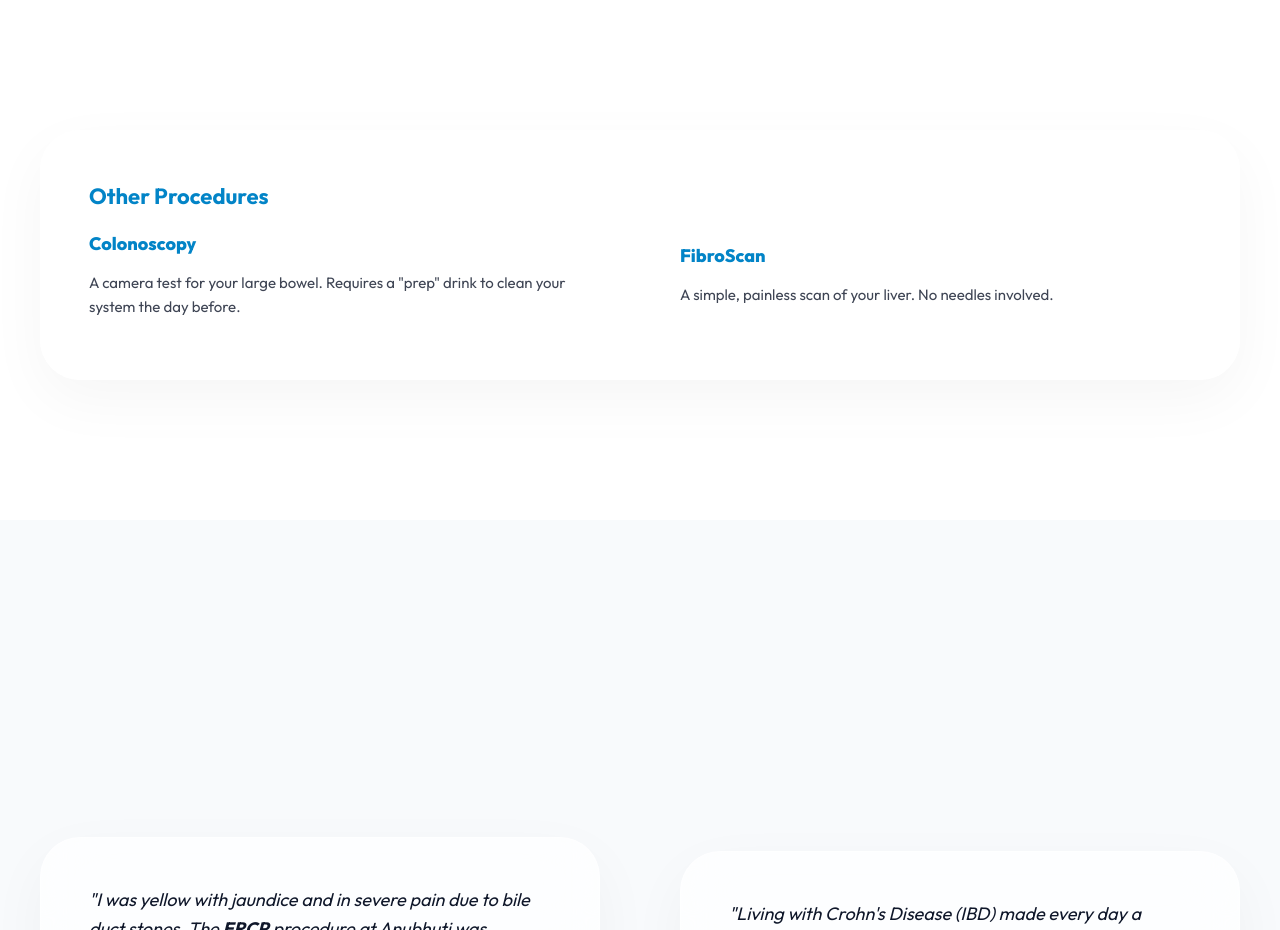
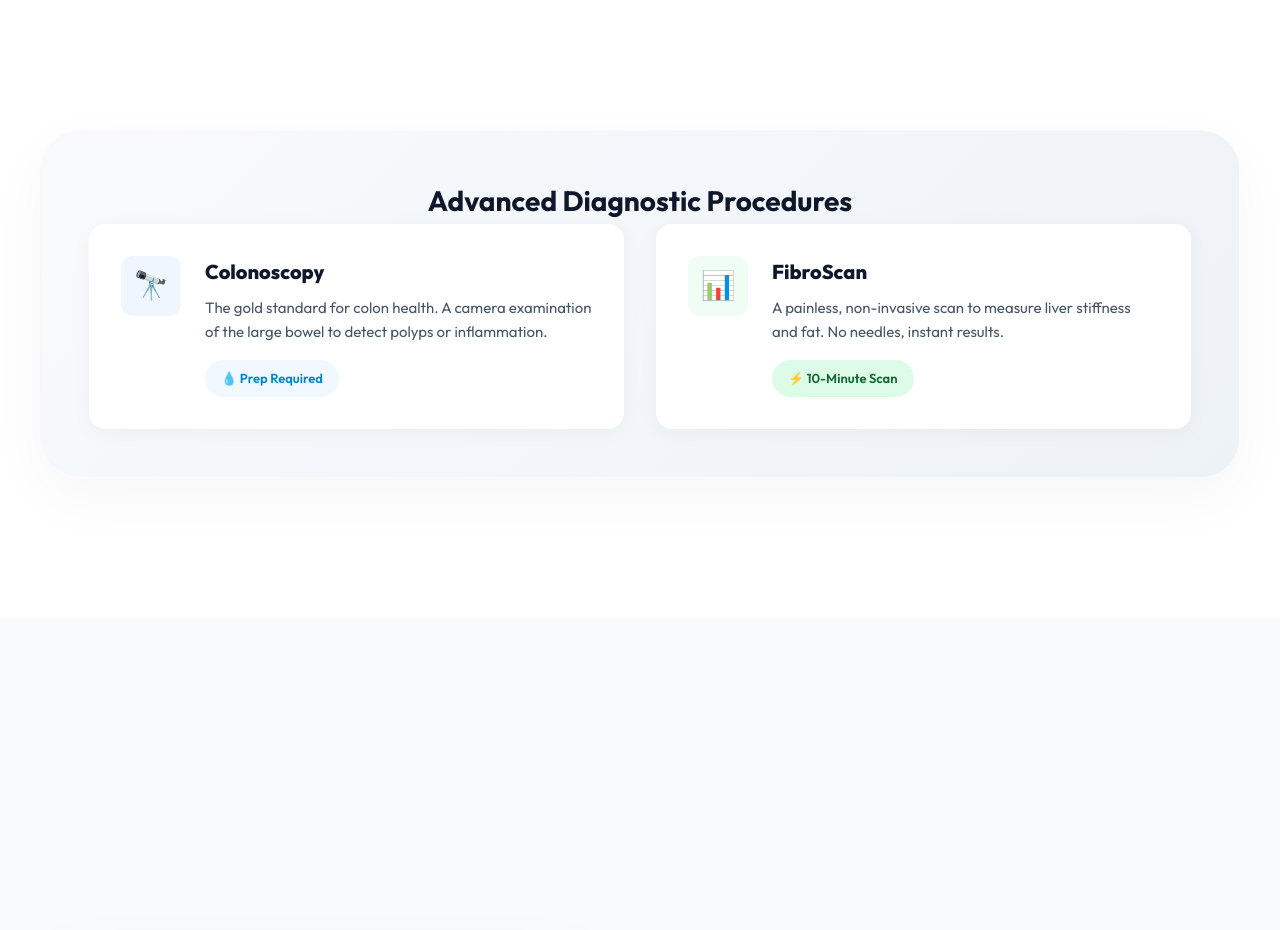
Before and after one commit to beandoc/anubhuti, a website built with Vite: page index.html in a window 1280 px wide. Shown: the part 6460-7390 px from the top of the page. Built offline with nearby package versions, Linux system fonts and the light colour scheme; files whose address does not match are found by name.

Commit message:
procedure

```diff
--- a/index.html
+++ b/index.html
@@ -577,17 +577,52 @@
                 </div>
 
                 <div class="mt-80">
-                    <div class="proc-card glass-card">
-                        <h4>Other Procedures</h4>
-                        <div class="grid-2">
-                            <div>
-                                <h5>Colonoscopy</h5>
-                                <p>A camera test for your large bowel. Requires a "prep" drink to clean your system
-                                    the day before.</p>
+                    <div class="glass-card p-48" style="background: linear-gradient(135deg, #f8fafc 0%, #edf2f7 100%);">
+                        <h4 class="mb-40" style="text-align: center; font-size: 28px; color: var(--slate-dark);">
+                            Advanced Diagnostic Procedures</h4>
+                        <div class="grid-2" style="gap: 32px;">
+                            <!-- Colonoscopy Card -->
+                            <div class="procedure-card"
+                                style="background: white; padding: 32px; border-radius: 16px; box-shadow: 0 4px 20px rgba(0,0,0,0.04); display: flex; align-items: start; gap: 24px;">
+                                <div
+                                    style="background: #eff6ff; width: 60px; height: 60px; border-radius: 12px; display: flex; align-items: center; justify-content: center; flex-shrink: 0;">
+                                    <span style="font-size: 28px;">🔭</span>
+                                </div>
+                                <div>
+                                    <h5 style="font-size: 20px; color: var(--slate-dark); margin-bottom: 8px;">
+                                        Colonoscopy</h5>
+                                    <p
+                                        style="font-size: 15px; color: var(--slate-grey); line-height: 1.6; margin-bottom: 16px;">
+                                        The gold standard for colon health. A camera examination of the large bowel to
+                                        detect polyps or inflammation.
+                                    </p>
+                                    <div
+                                        style="display: flex; gap: 12px; font-size: 13px; font-weight: 600; color: var(--med-blue); background: #f0f9ff; padding: 8px 16px; border-radius: 100px; width: fit-content;">
+                                        <span>💧 Prep Required</span>
+                                    </div>
+                                </div>
                             </div>
-                            <div>
-                                <h5>FibroScan</h5>
-                                <p>A simple, painless scan of your liver. No needles involved.</p>
+
+                            <!-- FibroScan Card -->
+                            <div class="procedure-card"
+                                style="background: white; padding: 32px; border-radius: 16px; box-shadow: 0 4px 20px rgba(0,0,0,0.04); display: flex; align-items: start; gap: 24px;">
+                                <div
+                                    style="background: #f0fdf4; width: 60px; height: 60px; border-radius: 12px; display: flex; align-items: center; justify-content: center; flex-shrink: 0;">
+                                    <span style="font-size: 28px;">📊</span>
+                                </div>
+                                <div>
+                                    <h5 style="font-size: 20px; color: var(--slate-dark); margin-bottom: 8px;">FibroScan
+                                    </h5>
+                                    <p
+                                        style="font-size: 15px; color: var(--slate-grey); line-height: 1.6; margin-bottom: 16px;">
+                                        A painless, non-invasive scan to measure liver stiffness and fat. No needles,
+                                        instant results.
+                                    </p>
+                                    <div
+                                        style="display: flex; gap: 12px; font-size: 13px; font-weight: 600; color: #166534; background: #dcfce7; padding: 8px 16px; border-radius: 100px; width: fit-content;">
+                                        <span>⚡ 10-Minute Scan</span>
+                                    </div>
+                                </div>
                             </div>
                         </div>
                     </div>
```
